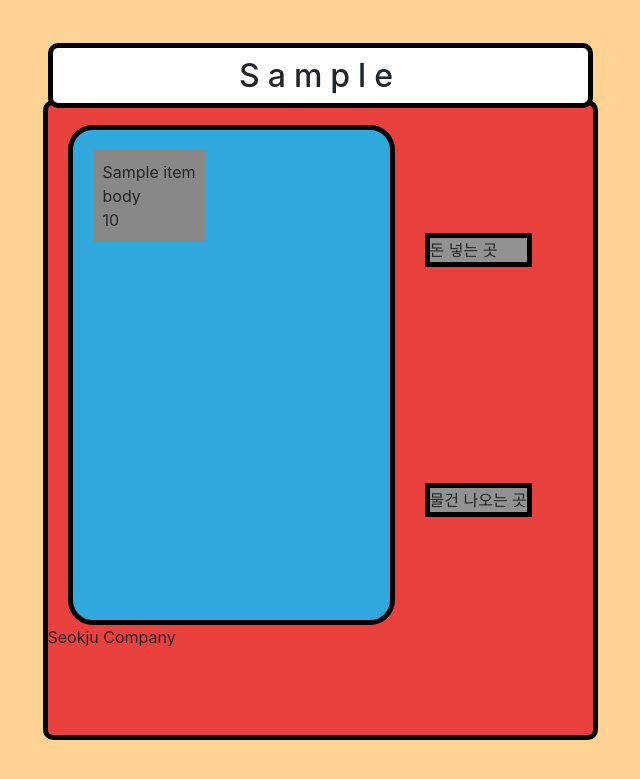
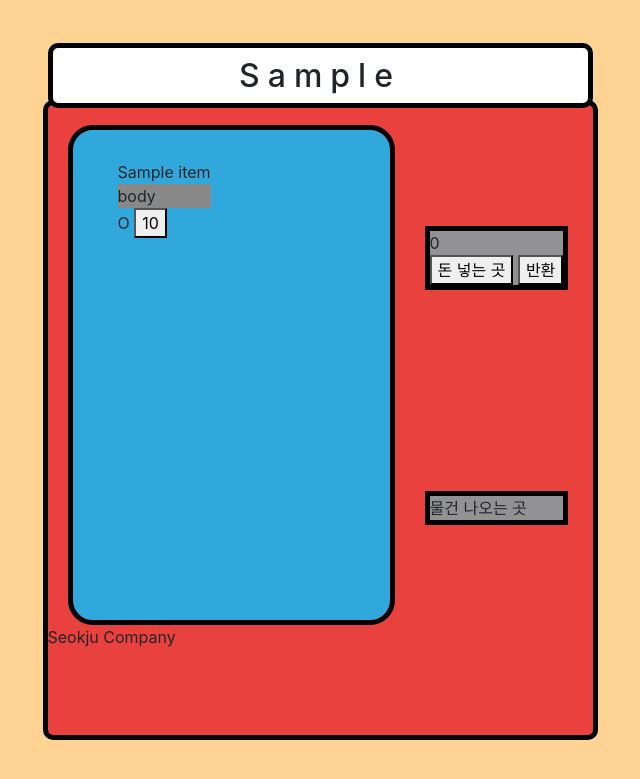
Before and after one commit to somefood/vending_machine, a Django app: template vending/templates/vending/detail.html in a window 1280 px wide. Shown: the top 779 px of the page, without its empty margins (320-960 px from the left). Run offline with Django 3.2, Linux system fonts and the light colour scheme; the template is opened without the code that fills it: most values are stand-ins (such as "Sample title", 1, 10 or a date in 2020).

Commit message:
3주차 자판기 버튼별 기능 구현

```diff
--- a/static/styles.css
+++ b/static/styles.css
@@ -51,6 +51,7 @@ body {
 
 .vm-item .item {
     padding: 10px;
+    margin: auto 15px;
 }
 
 .vm-transaction {
--- a/templates/index.html
+++ b/templates/index.html
@@ -16,5 +16,7 @@
 </div>
 <script src="https://code.jquery.com/jquery-3.5.1.slim.min.js" integrity="sha384-DfXdz2htPH0lsSSs5nCTpuj/zy4C+OGpamoFVy38MVBnE+IbbVYUew+OrCXaRkfj" crossorigin="anonymous"></script>
 <script src="https://cdn.jsdelivr.net/npm/bootstrap@4.5.3/dist/js/bootstrap.bundle.min.js" integrity="sha384-ho+j7jyWK8fNQe+A12Hb8AhRq26LrZ/JpcUGGOn+Y7RsweNrtN/tE3MoK7ZeZDyx" crossorigin="anonymous"></script>
+{% block scripts %}
+{% endblock %}
 </body>
 </html>
--- a/vending/templates/vending/detail.html
+++ b/vending/templates/vending/detail.html
@@ -8,15 +8,28 @@
         <div class="vm-body">
             <div class="d-flex window vm-item">
             {% for item in vm.vendingitem_set.all %}
-                <div class="d-flex flex-column item" style="background-color: {{ item.color }}">
+                <div class="d-flex flex-column item">
                     <div class="vm-item-title">{{ item.name }}</div>
-                    <div class="vm-item-body">body</div>
-                    <div class="vm-item-price">{{ item.price }}</div>
+                    <div class="vm-item-body" style="background-color: {{ item.color }}">body</div>
+                    <div class="vm-item-price">
+                            {% if item.quantity %}
+                                O
+                            {% else %}
+                                X
+                            {% endif %}
+                        <button class="beverage">
+                            {{ item.price }}
+                        </button>
+                    </div>
                 </div>
             {% endfor %}
             </div>
             <div class="d-flex vm-transaction">
-                <div class="money">돈 넣는 곳</div>
+                <div class="money">
+                    <div class="print-money">0</div>
+                    <button id="insert">돈 넣는 곳</button>
+                    <button id="refund">반환</button>
+                </div>
                 <div class="exit">물건 나오는 곳</div>
             </div>
         </div>
@@ -25,3 +38,56 @@
         </div>
     </section>
 {% endblock %}
+{% block scripts %}
+<script>
+let money = 0;
+const insert = document.querySelector('#insert');
+insert.addEventListener('click', function(e){
+    money = prompt('얼마를 넣으십니까?');
+    money = parseInt(money)
+    if (isNaN(money)){
+        alert("숫자만 입력해주세요.")
+        return 0;
+    }
+    if (money % 10 === 0) {
+        document.querySelector('.print-money').innerHTML = String(money);
+    } else {
+        alert("10원 단위로 입력해주세요.");
+    }
+})
+
+const refund = document.querySelector('#refund');
+refund.addEventListener('click', function(e){
+    const curreny_list =  [5000, 1000, 500, 100, 50, 10];
+    let refund_list = []
+    for(let i=0; i<curreny_list.length; i++){
+        refund_list[i] = Math.floor(money / curreny_list[i])
+        money %= curreny_list[i]
+        document.querySelector('.print-money').innerHTML = String(money);
+    }
+    alert(refund_list)
+});
+
+let items = document.querySelectorAll('.beverage');
+Array.from(items).forEach(function(item){
+    item.addEventListener('click', function(e){
+        let target = e.currentTarget;
+        console.log(target);
+        let item_price = parseInt(target.innerHTML);
+        if (money === 0) {
+            alert("돈을 넣어주세요.");
+            return 0;
+        } else if (money < item_price) {
+            alert("돈이 부족합니다.");
+            return 0;
+        } else {
+            const select =  confirm("구입하시겠습니까?");
+            if (select){
+                money -= item_price;
+                document.querySelector('.print-money').innerHTML = String(money);
+            }
+        }
+    })
+});
+</script>
+{% endblock %}
```
